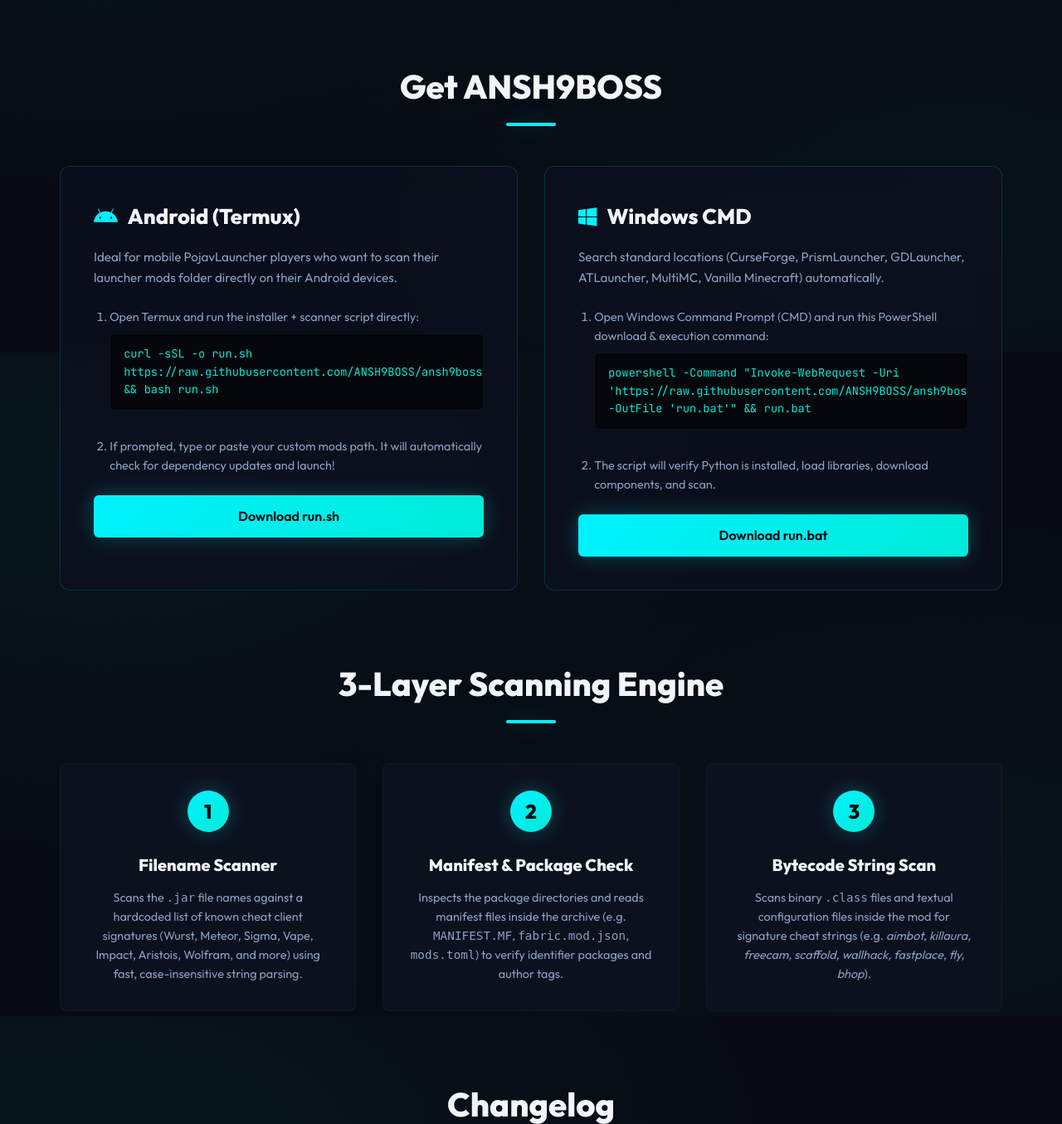
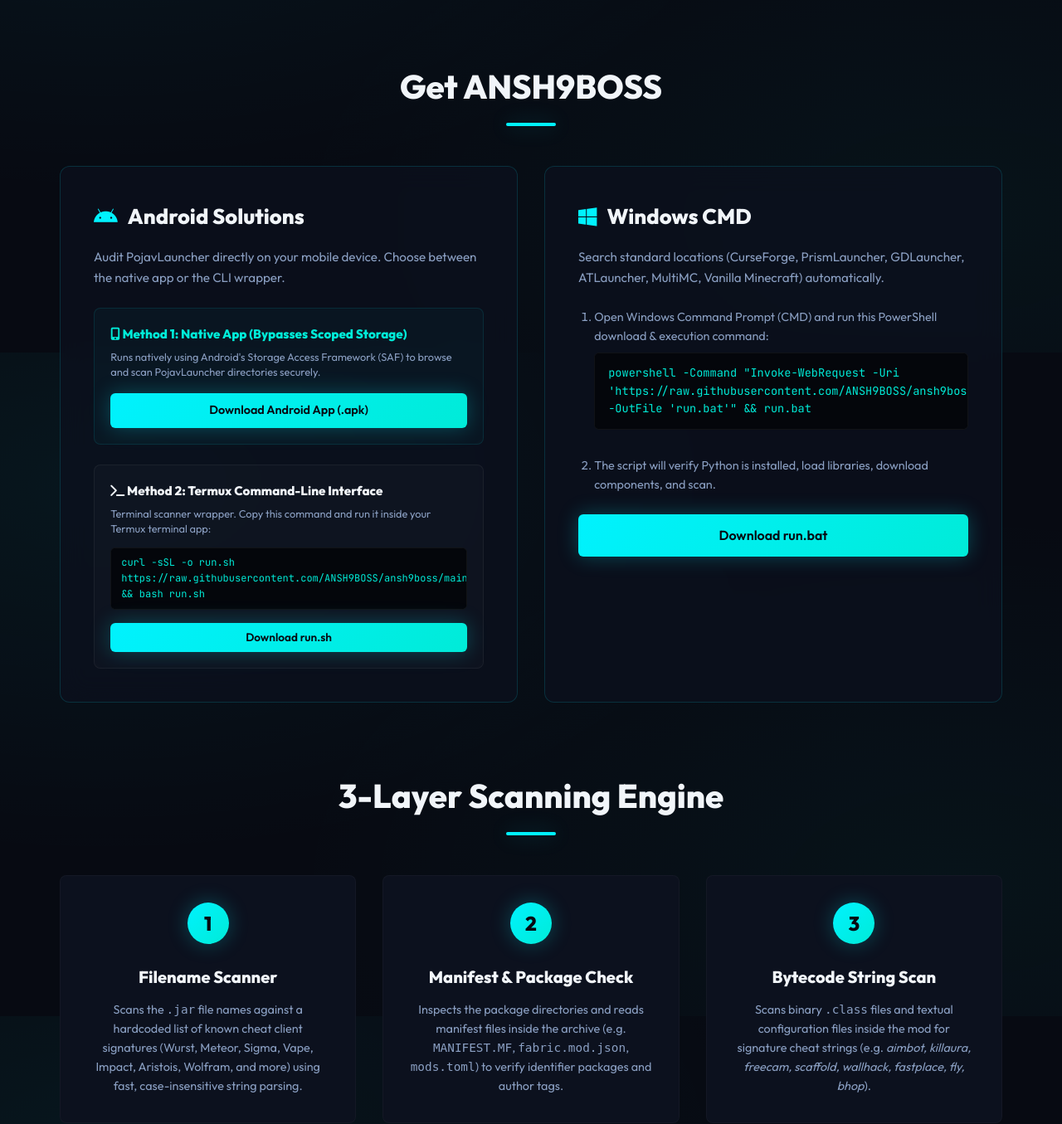
Before and after one commit to ANSH9BOSS/ANSH9BOSS, a Flask app: page / in a window 1280 px wide. Shown: the part 1175-2530 px from the top of the page at 83% size. Run offline with Flask 3, Linux system fonts and the light colour scheme; data that the repository does not hold is empty.

Commit message:
Add Android APK download panel to website

```diff
--- a/web/templates/index.html
+++ b/web/templates/index.html
@@ -69,22 +69,28 @@
             <h2 class="section-title">Get ANSH9BOSS</h2>
             <div class="downloads-grid">
 
-                <!-- Android Termux Card -->
+                <!-- Android Solutions Card -->
                 <div class="card">
-                    <h3><i class="fa-brands fa-android"></i> Android (Termux)</h3>
-                    <p>Ideal for mobile PojavLauncher players who want to scan their launcher mods folder directly on their Android devices.</p>
+                    <h3><i class="fa-brands fa-android"></i> Android Solutions</h3>
+                    <p>Audit PojavLauncher directly on your mobile device. Choose between the native app or the CLI wrapper.</p>
 
-                    <div style="text-align: left; font-size: 0.9rem; margin-bottom: 1.5rem;">
-                        <ol style="margin-left: 1.2rem; display: grid; gap: 0.5rem; color: var(--text-muted);">
-                            <li>Open Termux and run the installer + scanner script directly:</li>
-                            <div class="code-box">
-                                <span>curl -sSL -o run.sh https://raw.githubusercontent.com/ANSH9BOSS/ansh9boss/main/run.sh && bash run.sh</span>
-                                <button class="copy-btn" onclick="copyText('curl -sSL -o run.sh https://raw.githubusercontent.com/ANSH9BOSS/ansh9boss/main/run.sh && bash run.sh')"><i class="fa-regular fa-copy"></i></button>
-                            </div>
-                            <li>If prompted, type or paste your custom mods path. It will automatically check for dependency updates and launch!</li>
-                        </ol>
+                    <!-- Native App Option -->
+                    <div style="background: rgba(0, 242, 254, 0.03); border: 1px solid rgba(0, 242, 254, 0.1); padding: 1.2rem; border-radius: 8px; margin-bottom: 1.5rem; text-align: left;">
+                        <h4 style="color: var(--cyan); font-size: 0.95rem; margin-bottom: 0.4rem;"><i class="fa-solid fa-mobile-screen-button"></i> Method 1: Native App (Bypasses Scoped Storage)</h4>
+                        <p style="font-size: 0.8rem; color: var(--text-muted); margin-bottom: 1rem; line-height: 1.4;">Runs natively using Android's Storage Access Framework (SAF) to browse and scan PojavLauncher directories securely.</p>
+                        <a href="{{ url_for('static', filename='ansh9boss.apk') }}" download class="btn-block" style="display: block; text-align: center; font-size: 0.9rem; padding: 0.6rem;">Download Android App (.apk)</a>
                     </div>
-                    <a href="{{ url_for('static', filename='run.sh') }}" download class="btn-block" style="display: block; text-align: center;">Download run.sh</a>
+
+                    <!-- Termux Option -->
+                    <div style="background: rgba(255, 255, 255, 0.02); border: 1px solid rgba(255, 255, 255, 0.05); padding: 1.2rem; border-radius: 8px; text-align: left;">
+                        <h4 style="color: var(--text-main); font-size: 0.95rem; margin-bottom: 0.4rem;"><i class="fa-solid fa-terminal"></i> Method 2: Termux Command-Line Interface</h4>
+                        <p style="font-size: 0.8rem; color: var(--text-muted); margin-bottom: 0.8rem; line-height: 1.4;">Terminal scanner wrapper. Copy this command and run it inside your Termux terminal app:</p>
+                        <div class="code-box" style="margin-bottom: 1rem; padding: 0.5rem 0.75rem; font-size: 0.75rem;">
+                            <span>curl -sSL -o run.sh https://raw.githubusercontent.com/ANSH9BOSS/ansh9boss/main/run.sh && bash run.sh</span>
+                            <button class="copy-btn" onclick="copyText('curl -sSL -o run.sh https://raw.githubusercontent.com/ANSH9BOSS/ansh9boss/main/run.sh && bash run.sh')"><i class="fa-regular fa-copy"></i></button>
+                        </div>
+                        <a href="{{ url_for('static', filename='run.sh') }}" download class="btn-block outline" style="display: block; text-align: center; font-size: 0.85rem; padding: 0.4rem;">Download run.sh</a>
+                    </div>
                 </div>
 
                 <!-- Windows CMD Card -->
```
